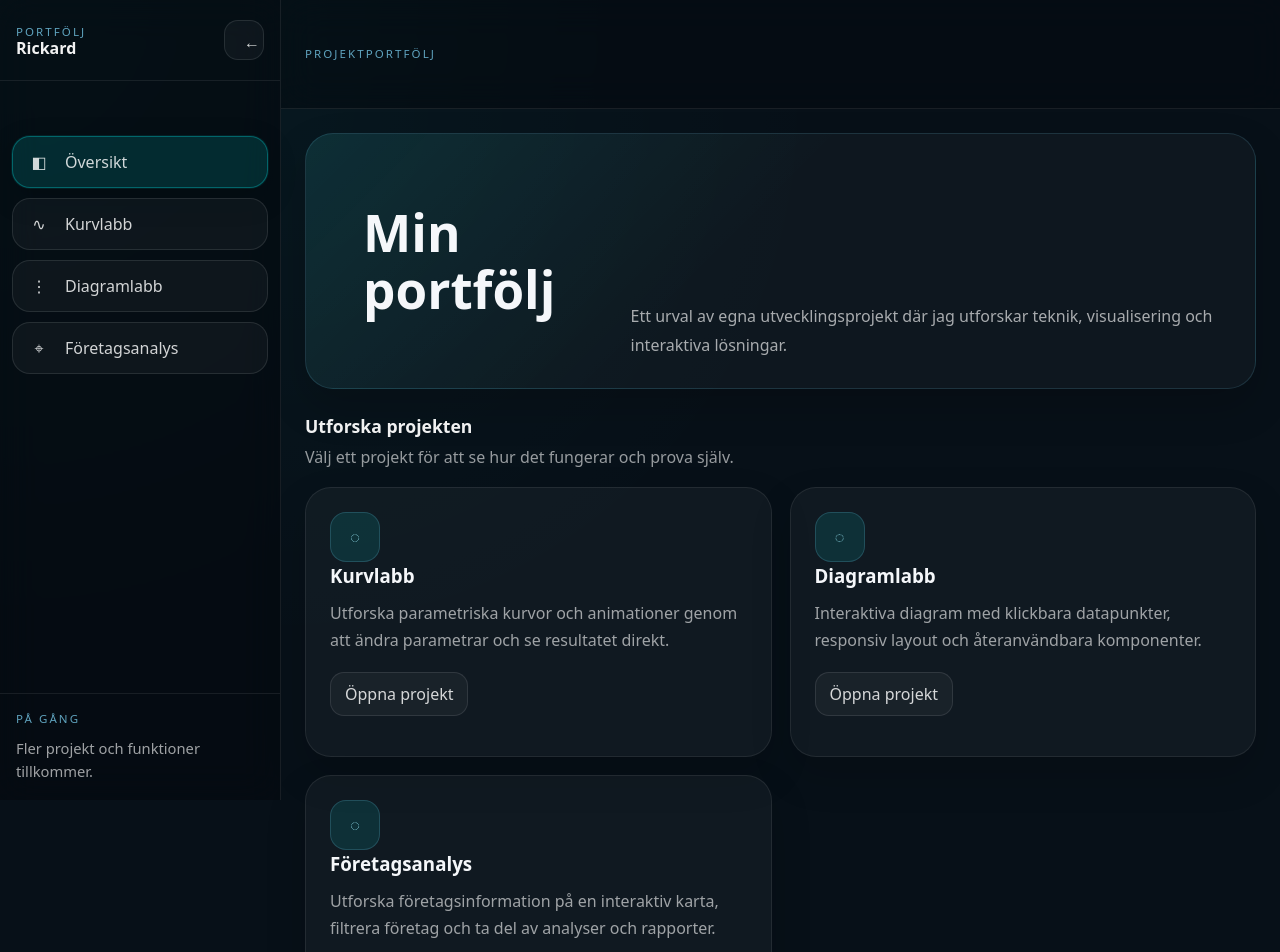
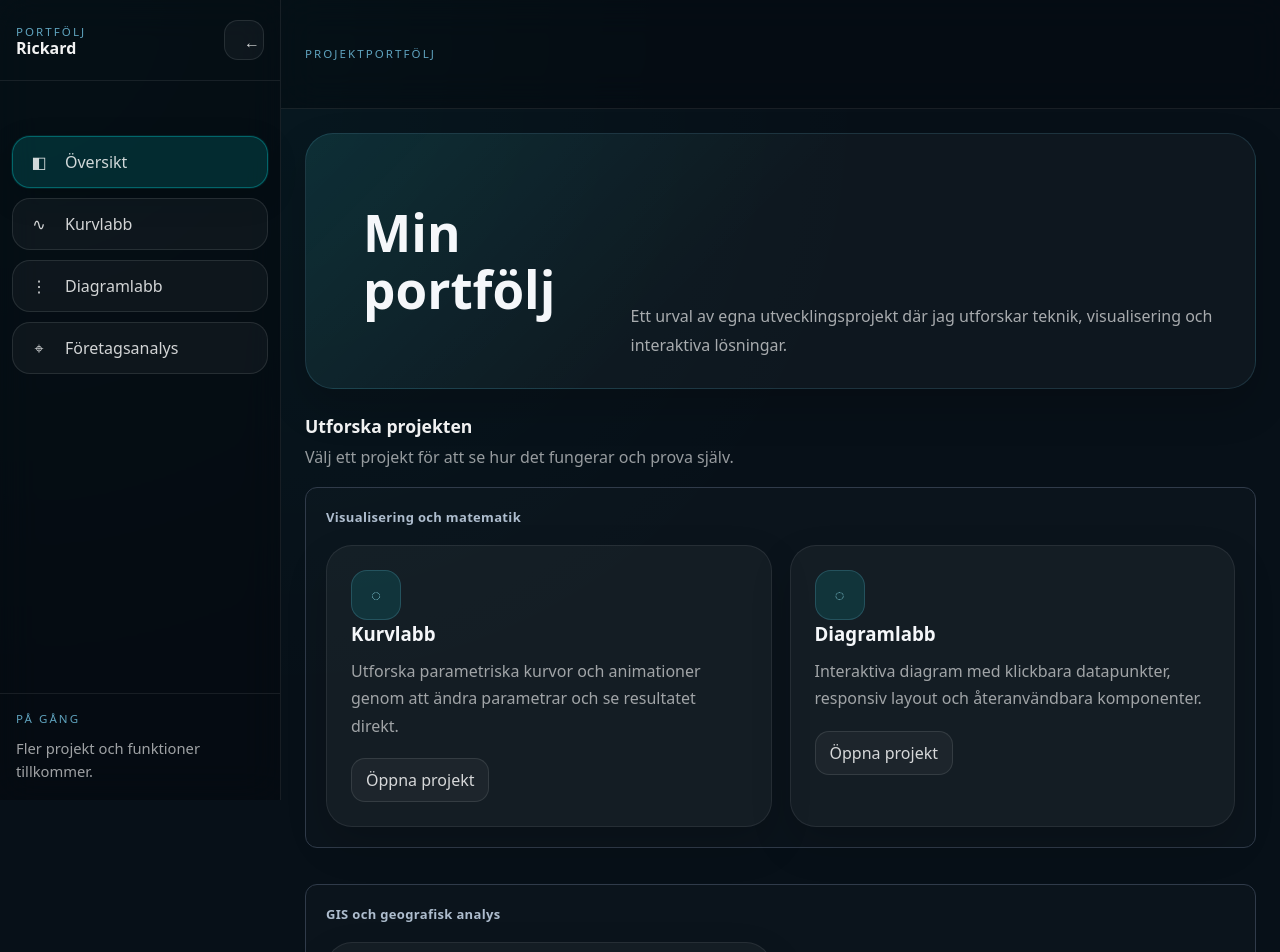
Before and after one commit to tpv01001-rfe/Portfolio, a React (Vite) app: page / in a window 1280 px wide. Shown: the top 952 px of the page. Built offline with nearby package versions, Linux system fonts and the light colour scheme.

Commit message:
kategori ram

```diff
--- a/src/pages/DashboardPage.tsx
+++ b/src/pages/DashboardPage.tsx
@@ -71,6 +71,10 @@ export function DashboardPage({
           </p>
         </div>
 
+        <div className="dashboard-project-group">
+          <h3 className="dashboard-project-group__title">
+            Visualisering och matematik
+          </h3>
           <div className="dashboard-grid dashboard-grid--tools">
             <ToolCard
               title="Kurvlabb"
@@ -85,13 +89,28 @@ export function DashboardPage({
               actionLabel="Öppna projekt"
               onClick={onOpenChartsLab}
             />
+          </div>
+        </div>
+        <div className="dashboard-project-group">
+          <h3 className="dashboard-project-group__title">
+            GIS och geografisk analys
+          </h3>
 
+          <div className="dashboard-grid dashboard-grid--tools">
             <ToolCard
               title="Företagsanalys"
               description="Utforska företagsinformation på en interaktiv karta, filtrera företag och ta del av analyser och rapporter."
               actionLabel="Öppna projekt"
               onClick={onOpencompanyIntelligence}
             />
+          </div>
+
+          {/* <ToolCard
+            title="Företagsanalys"
+            description="Utforska företagsinformation på en interaktiv karta, filtrera företag och ta del av analyser och rapporter."
+            actionLabel="Öppna projekt"
+            onClick={onOpencompanyIntelligence}
+          /> */}
         </div>
       </section>
 
--- a/src/styles/dashboard.css
+++ b/src/styles/dashboard.css
@@ -401,15 +401,6 @@ body,
   }
 }
 
-
-
-
-
-
-
-
-
-
 .dashboard-topbar__subtitle {
   margin: 6px 0 0;
   font-size: 0.95rem;
@@ -492,7 +483,21 @@ body,
   min-width: 0;
 }
 
-/* html,
-body {
-  overflow-x: hidden;
-} */
+.dashboard-project-group {
+  margin-bottom: 20px;
+  padding: 20px;
+
+  border: 1px solid #303b4a;
+  border-radius: 12px;
+
+  background: rgba(255, 255, 255, 0.015);
+}
+
+.dashboard-project-group__title {
+  margin: 0 0 18px;
+
+  color: #aebdce;
+  font-size: 13px;
+  font-weight: 600;
+  letter-spacing: 0.025em;
+}
```
Lines whose indentation alone changed are shown as unchanged.
